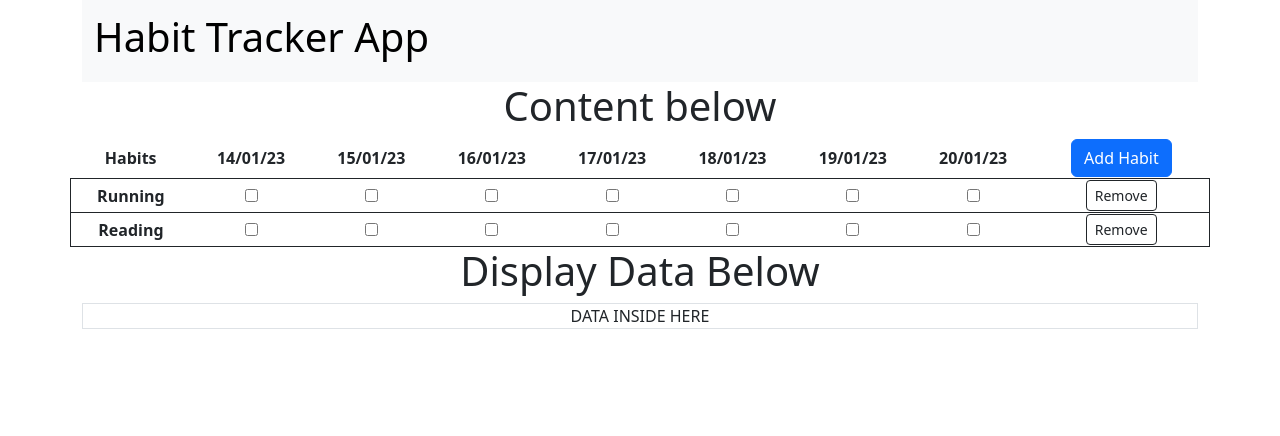
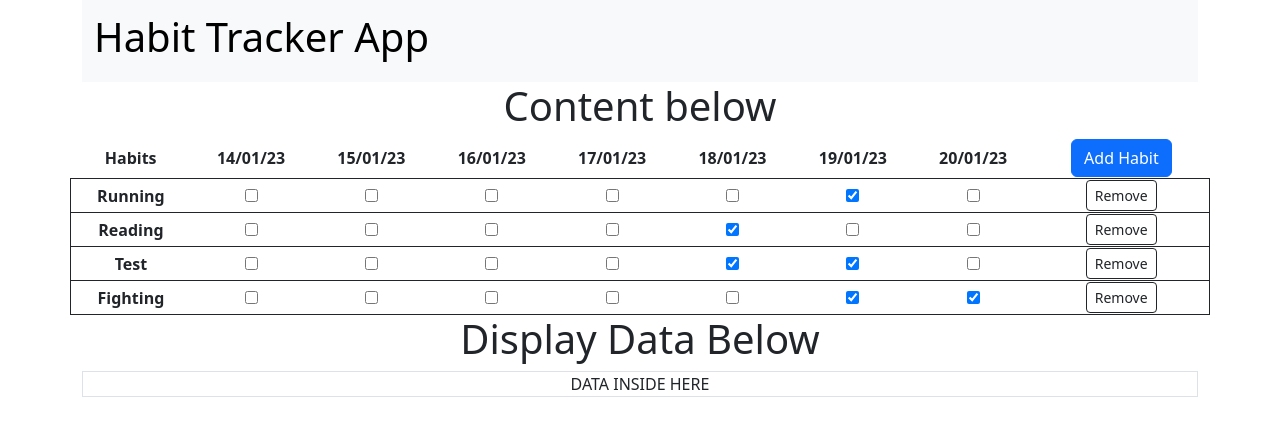
Before and after one commit to dedhack/habit-tracker, a React (Vite) app in the folder habit-tracker-app/: page / in a window 1280 px wide. Shown: the top 436 px of the page. Built offline with nearby package versions, Linux system fonts and the light colour scheme.

Commit message:
still trying to solve checkbox checked status when rendered. currently not displayed correctly. will remove from the bottom of the table.

```diff
--- a/habit-tracker-app/src/components/Checkbox.jsx
+++ b/habit-tracker-app/src/components/Checkbox.jsx
@@ -1,6 +1,9 @@
-import React, { useEffect, useState } from "react";
+import React, { useEffect, useState, useContext } from "react";
+import { HabitCtx } from "../context/AppCtx";
 
 const Checkbox = (props) => {
+  const habitCtx = useContext(HabitCtx);
+
   const [isChecked, setIsChecked] = useState(false);
 
   useEffect(() => {
@@ -8,14 +11,25 @@ const Checkbox = (props) => {
       if (habitDates === props.date) {
         // console.log(habitDates, props.date)
         setIsChecked(true);
+        console.log(props.name, props.date);
       }
     });
-  }, []);
+  }, [habitCtx.habitState]);
 
   const handleOnChange = (e) => {
+    // console.log(isChecked);
+
     setIsChecked(!isChecked);
-    console.log(e.target);
-    console.log("target: " + e.target.checked);
+    if (e.target.checked === true) {
+      // console.log("indexOfState: " + props.indexOfState);
+      // console.log("index of checkbox: " + props.index); // index of checkbox
+      habitCtx.recordHabit(props.indexOfState, props.date);
+    }
+    // else{
+    //   habitCtx.unrecordHabit()
+    // }
+    // console.log(isChecked);
+    // console.log("target: " + e.target.checked);
   };
 
   return (
--- a/habit-tracker-app/src/components/HabitCard.jsx
+++ b/habit-tracker-app/src/components/HabitCard.jsx
@@ -9,25 +9,25 @@ const HabitCard = ({ name, habitDates, weekDates, indexOfState, onClick }) => {
   // console.log(habitDates);
 
   const habitCtx = useContext(HabitCtx);
-  const checkboxes = habitCtx.customWholeWeek.map((date, index) => {
+
+  return (
+    <tr className=" border border-dark rounded my-2">
+      <th>{name}</th>
+      {habitCtx.customWholeWeek.map((date, index) => {
         return (
           <td>
             <Checkbox
               key={index}
               index={index}
+              indexOfState={indexOfState}
               name={`${name}-${date}`}
-          date={date}
+              date={date} // particular date from customWholeWeek
               checked={false}
-          habitDates={habitDates} // need to {} when passing boolean value
+              habitDates={habitDates} // need t o {} when passing boolean value
             />
           </td>
         );
-  });
-
-  return (
-    <tr className=" border border-dark rounded my-2">
-      <th>{name}</th>
-      {checkboxes}
+      })}
       <td>
         <Button name="Remove" onClick={() => onClick(name)} />
       </td>
--- a/habit-tracker-app/src/components/Habits.jsx
+++ b/habit-tracker-app/src/components/Habits.jsx
@@ -13,7 +13,7 @@ const Habits = () => {
   useEffect(() => {
     const localData = window.localStorage.getItem("USER_HABITS");
     if (localData !== null) setHabitsState(JSON.parse(localData));
-  },[]);
+  }, []);
 
   // Local Storage of habits state
   useEffect(() => {
@@ -50,9 +50,9 @@ const Habits = () => {
   const addHabit = (newHabit) => {
     // console.log(newHabit);
     // add in newHabit into our habits state
-    const newHabitEntry = { name: newHabit, dates: [customWholeWeek[6]] };
+    const newHabitEntry = { name: newHabit, dates: [] };
     // console.log(newHabitEntry);
-    setHabitsState([newHabitEntry, ...habitsState]);
+    setHabitsState([...habitsState, newHabitEntry]);
   };
 
   const removeHabit = (name) => {
@@ -60,13 +60,23 @@ const Habits = () => {
     const filteredHabits = habitsState.filter((d) => d.name !== name);
     setHabitsState(filteredHabits);
   };
+
+  const recordHabit = (index, date) => {
+    const updatedRecord = habitsState[index].dates.push(date);
+
+    console.log(updatedRecord);
+    console.log(index, date);
+  };
+
+  const unrecordHabit = (index, date) => {};
+
   ////////////////////////////////
   // Map out habits
   const habitsMapped = habitsState.map((habitInfo, i) => {
     return (
       <HabitCard
         key={i}
-        index={i}
+        indexOfState={i}
         name={habitInfo.name}
         habitDates={habitInfo.dates} // date array for each habit
         weekDates={customWholeWeek}
@@ -76,7 +86,15 @@ const Habits = () => {
   });
 
   return (
-    <HabitCtx.Provider value={{ customWholeWeek, habitsState, setHabitsState }}>
+    <HabitCtx.Provider
+      value={{
+        customWholeWeek,
+        habitsState,
+        setHabitsState,
+        recordHabit,
+        unrecordHabit,
+      }}
+    >
       <div className="row">
         <table className="">
           <thead>
--- a/habit-tracker-app/src/data/habitsArray.js
+++ b/habit-tracker-app/src/data/habitsArray.js
@@ -6,10 +6,10 @@ const habitsArray = [
       // "16/01/23",
       // "17/01/23",
       // "18/01/23",
-      // "19/01/23",
+      "19/01/23",
       // "20/01/23",
       // "21/01/23",
-      "22/01/23",
+      // "22/01/23",
     ],
   },
   {
@@ -18,11 +18,37 @@ const habitsArray = [
       // "15/01/23",
       // "16/01/23",
       // "17/01/23",
-      // "18/01/23",
+      "18/01/23",
       // "19/01/23",
-      // // "20/01/23",
+      // "20/01/23",
       // "21/01/23",
       "22/01/23",
+    ],
+  },
+  {
+    name: "Test",
+    dates: [
+      // "15/01/23",
+      // "16/01/23",
+      // "17/01/23",
+      "18/01/23",
+      "19/01/23",
+      // "20/01/23",
+      // "21/01/23",
+      "24/01/23",
+    ],
+  },
+  {
+    name: "Fighting",
+    dates: [
+      // "15/01/23",
+      // "16/01/23",
+      // "17/01/23",
+      // "18/01/23",
+      "19/01/23",
+      "20/01/23",
+      // "21/01/23",
+      "24/01/23",
     ],
   },
 ];
--- a/habit-tracker-app/src/main.jsx
+++ b/habit-tracker-app/src/main.jsx
@@ -4,7 +4,7 @@ import App from "./App";
 // import "./index.css";
 
 ReactDOM.createRoot(document.getElementById("root")).render(
-  // <React.StrictMode>
+  <React.StrictMode>
     <App />
-  // </React.StrictMode>
+  </React.StrictMode>
 );
```
Lines whose indentation alone changed are shown as unchanged.
